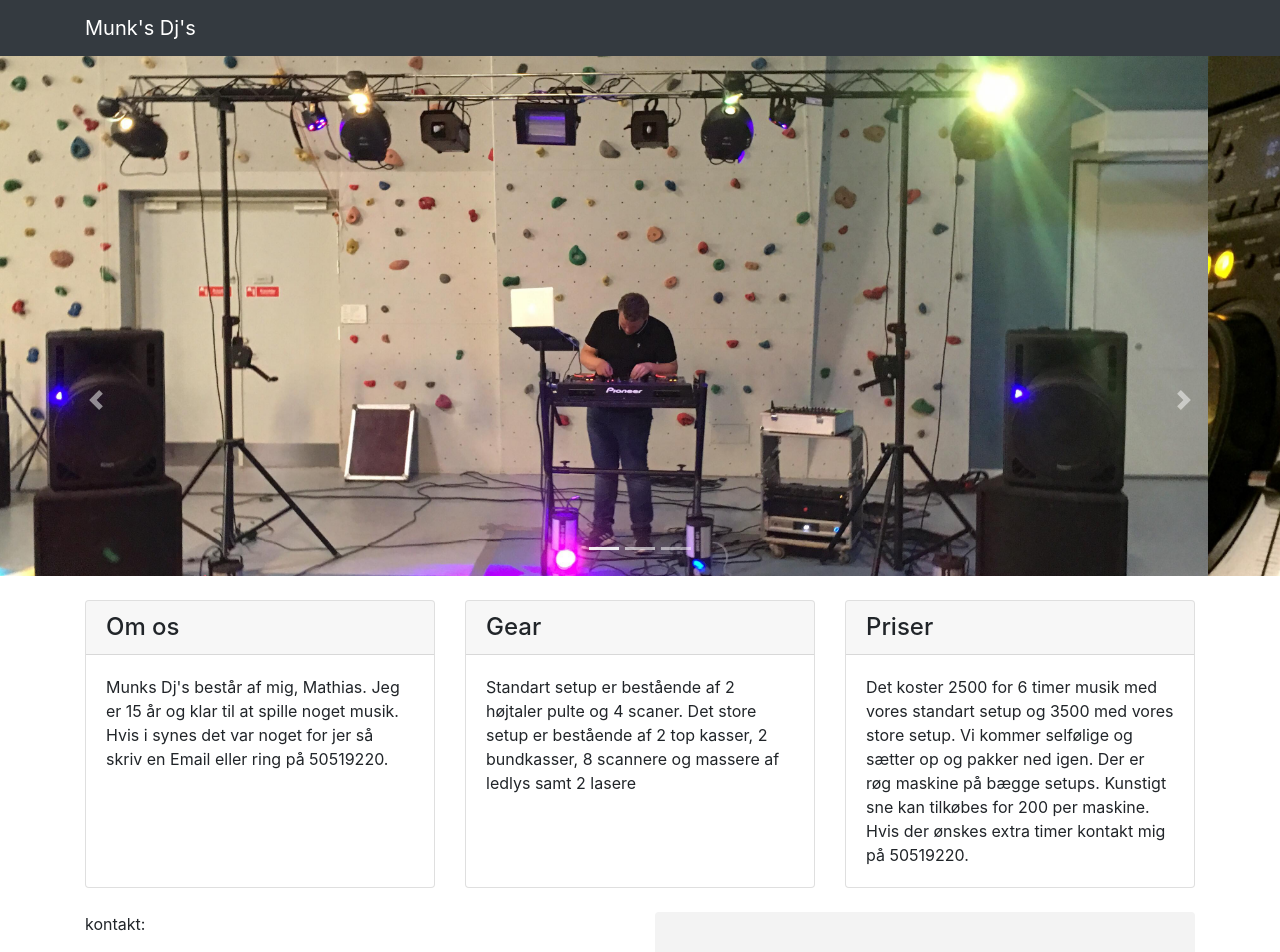
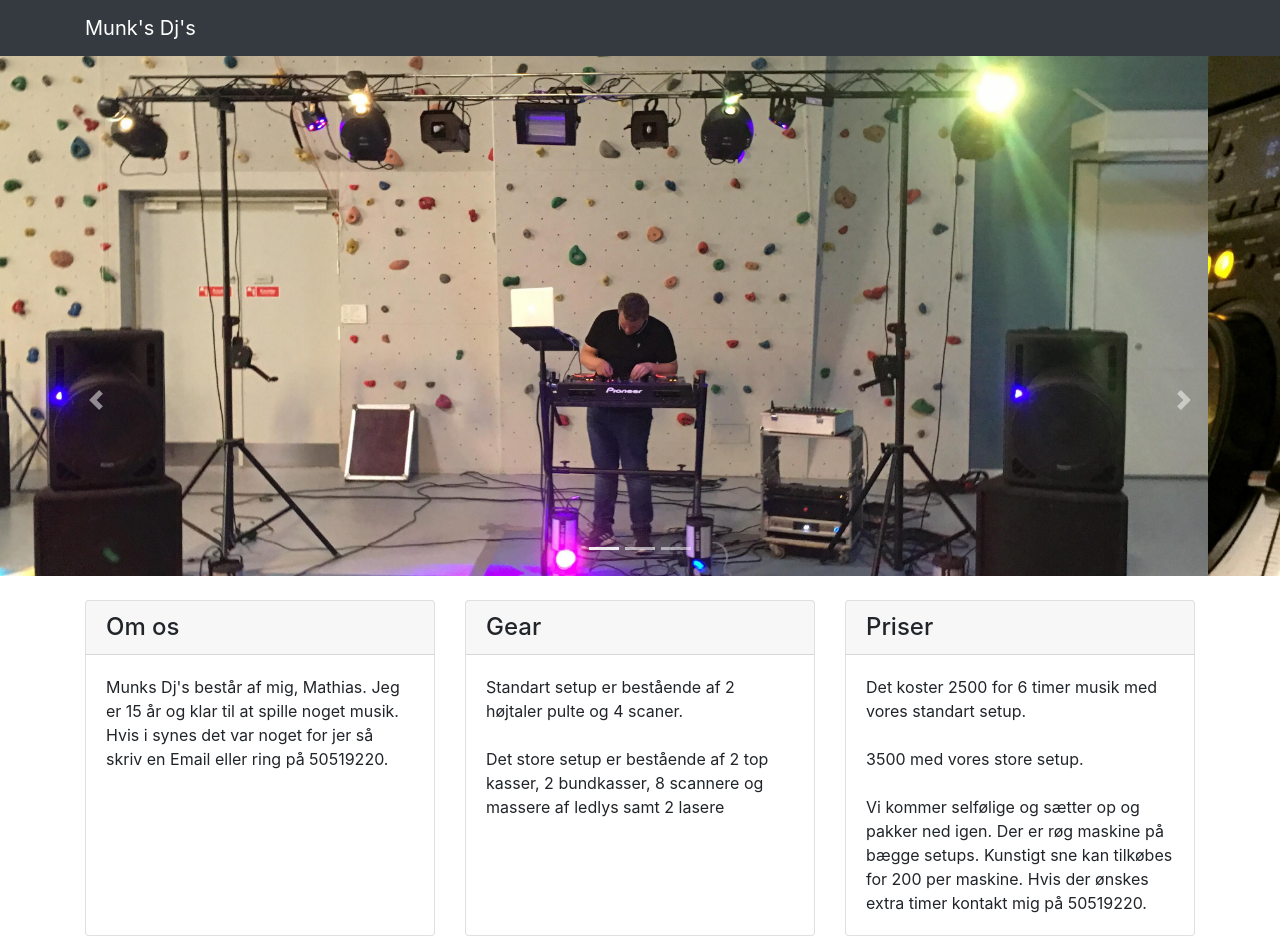
Before and after one commit to RH-FullStack/MusikHjemmesiden, a website: page index.html in a window 1280 px wide. Shown: the top 952 px of the page. Drawn offline with Linux system fonts and the light colour scheme.

Commit message:
Something

```diff
--- a/index.html
+++ b/index.html
@@ -88,6 +88,7 @@
     <h1 class="my-4"></h1> <!-- Bruges til title under de slidende billeder -->
 
     <!-- Marketing Icons Section -->
+
     <div class="row">
       <div class="col-lg-4 mb-4">
         <div class="card h-100">
@@ -101,11 +102,12 @@ Hvis i synes det var noget for jer så skriv en Email eller ring på 50519220.
           </div>
         </div>
       </div>
+
       <div class="col-lg-4 mb-4">
         <div class="card h-100">
           <h4 class="card-header">Gear</h4>
           <div class="card-body">
-            <p class="card-text">Standart setup er bestående af 2 højtaler pulte og 4 scaner. Det store setup er bestående af 2 top kasser, 2 bundkasser, 8 scannere og massere af ledlys samt 2 lasere </p>
+            <p class="card-text">Standart setup er bestående af 2 højtaler pulte og 4 scaner. <br> <br> Det store setup er bestående af 2 top kasser, 2 bundkasser, 8 scannere og massere af ledlys samt 2 lasere</p>
           </div>
 
         </div>
@@ -114,11 +116,18 @@ Hvis i synes det var noget for jer så skriv en Email eller ring på 50519220.
         <div class="card h-100">
           <h4 class="card-header">Priser</h4>
           <div class="card-body">
-            <p class="card-text">Det koster 2500 for 6 timer musik med vores standart setup og 3500 med vores store setup. Vi kommer selfølige og sætter op og pakker ned igen. Der er røg maskine på bægge setups. Kunstigt sne kan tilkøbes for 200 per maskine. Hvis der ønskes extra timer kontakt mig på 50519220.</p>
-          </div>
+            <p class="card-text">Det koster 2500 for 6 timer musik med vores standart setup.
+
+                <br><br>3500 med vores store setup. <br><br>Vi kommer selfølige og sætter op og pakker ned igen. Der er røg maskine på bægge setups. Kunstigt sne kan tilkøbes for 200 per maskine. Hvis der ønskes extra timer kontakt mig på 50519220.</p>
+
+
+
 
         </div>
+
+
       </div>
+
     </div>
     <!-- /.row -->
 
```
